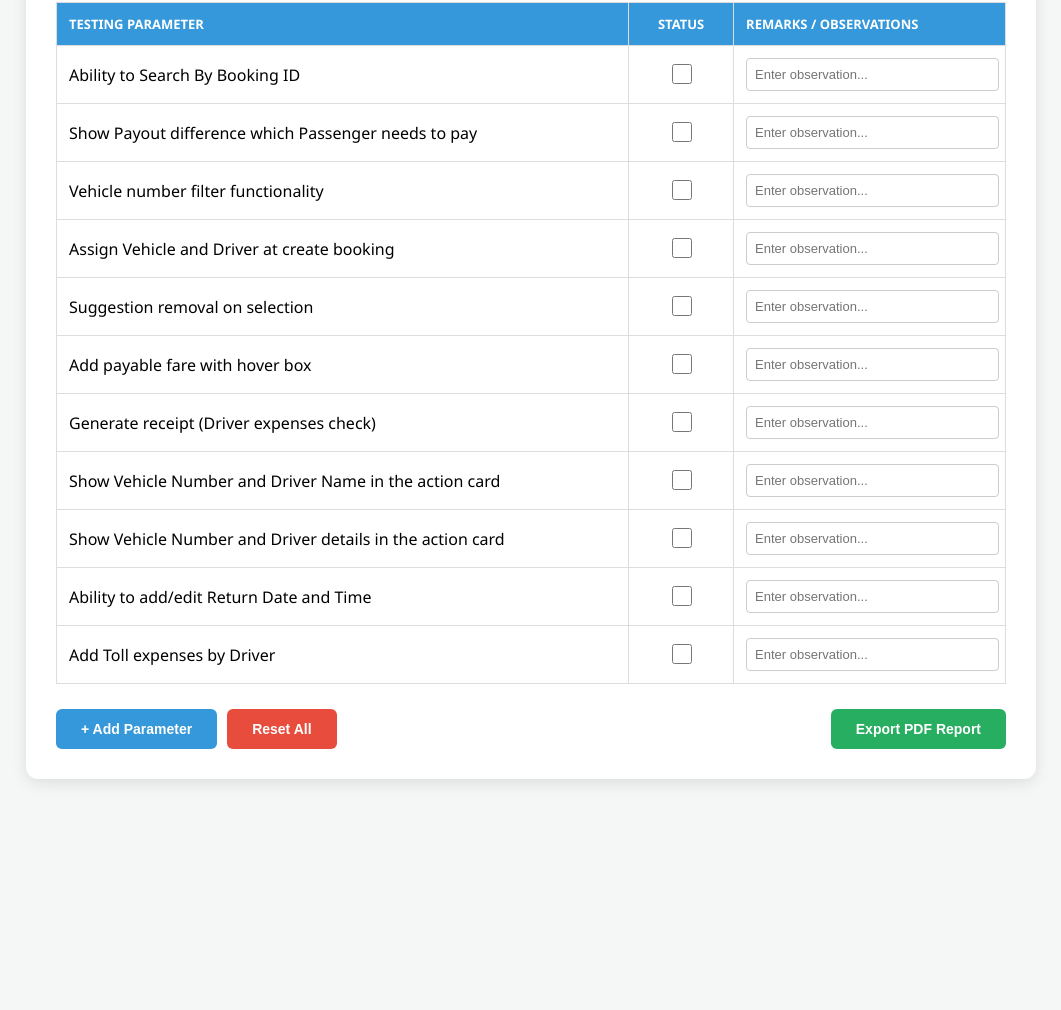
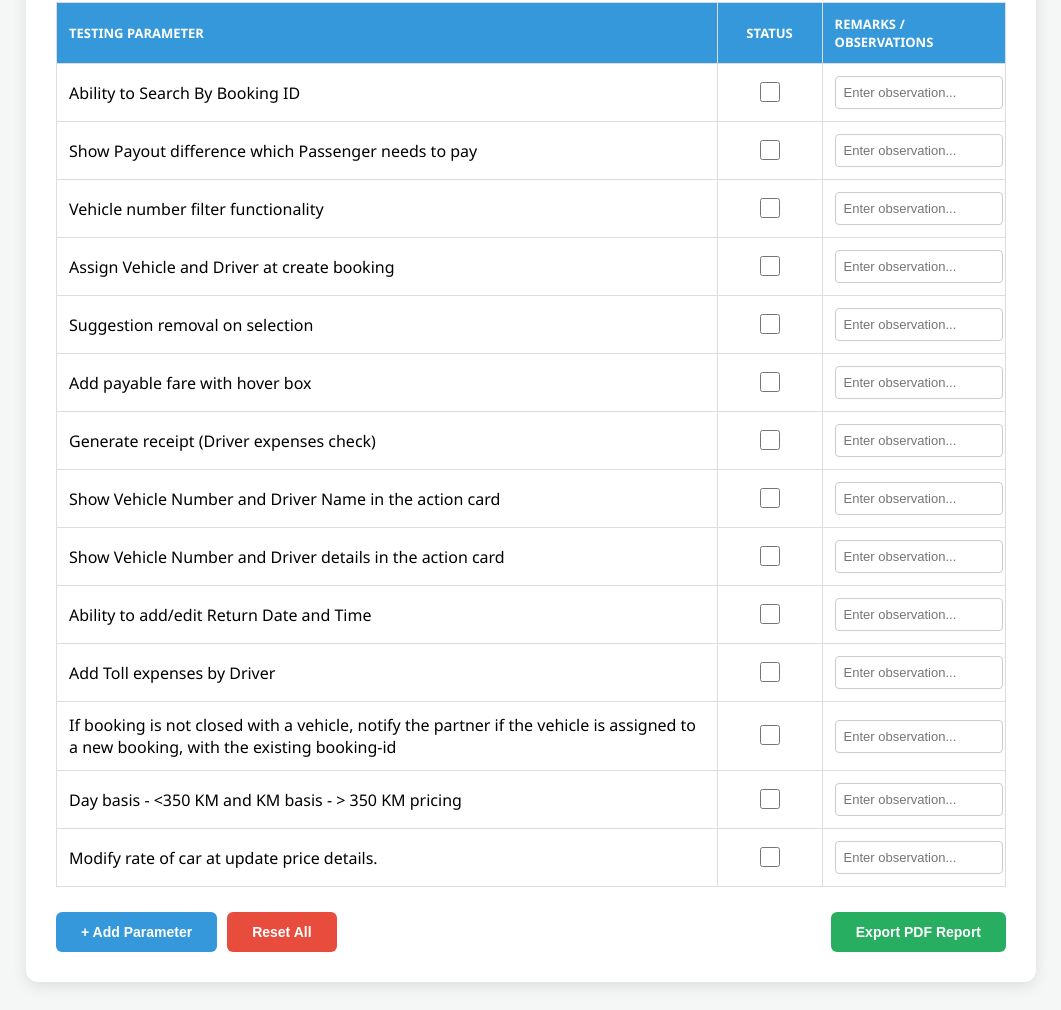
Before and after one commit to yash-gupta026/testing-report-tool, a plain HTML site: page index.html in a window 1280 px wide. Shown: the part 272-1282 px from the top of the page, without its empty margins (109-1170 px from the left). Before the commit the page ends 1079 px from the top, so only its background shows below. Drawn offline with nearby package versions, Linux system fonts and the light colour scheme.

Commit message:
Update index.html

```diff
--- a/index.html
+++ b/index.html
@@ -84,7 +84,10 @@
         "Show Vehicle Number and Driver Name in the action card",
         "Show Vehicle Number and Driver details in the action card",
         "Ability to add/edit Return Date and Time",
-        "Add Toll expenses by Driver"
+        "Add Toll expenses by Driver",
+        "If booking is not closed with a vehicle, notify the partner if the vehicle is assigned to a new booking, with the existing booking-id",
+        "Day basis - <350 KM and KM basis - > 350 KM pricing",
+        "Modify rate of car at update price details."
     ];
 
     const tableBody = document.getElementById('tableBody');
```
